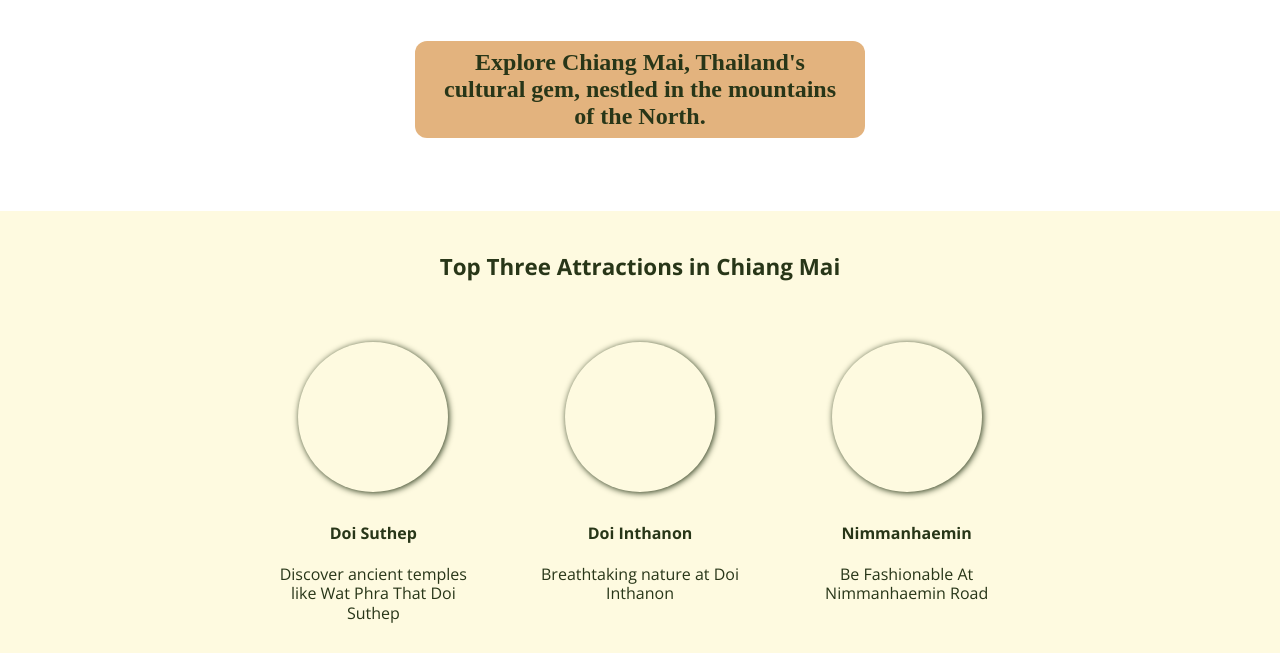
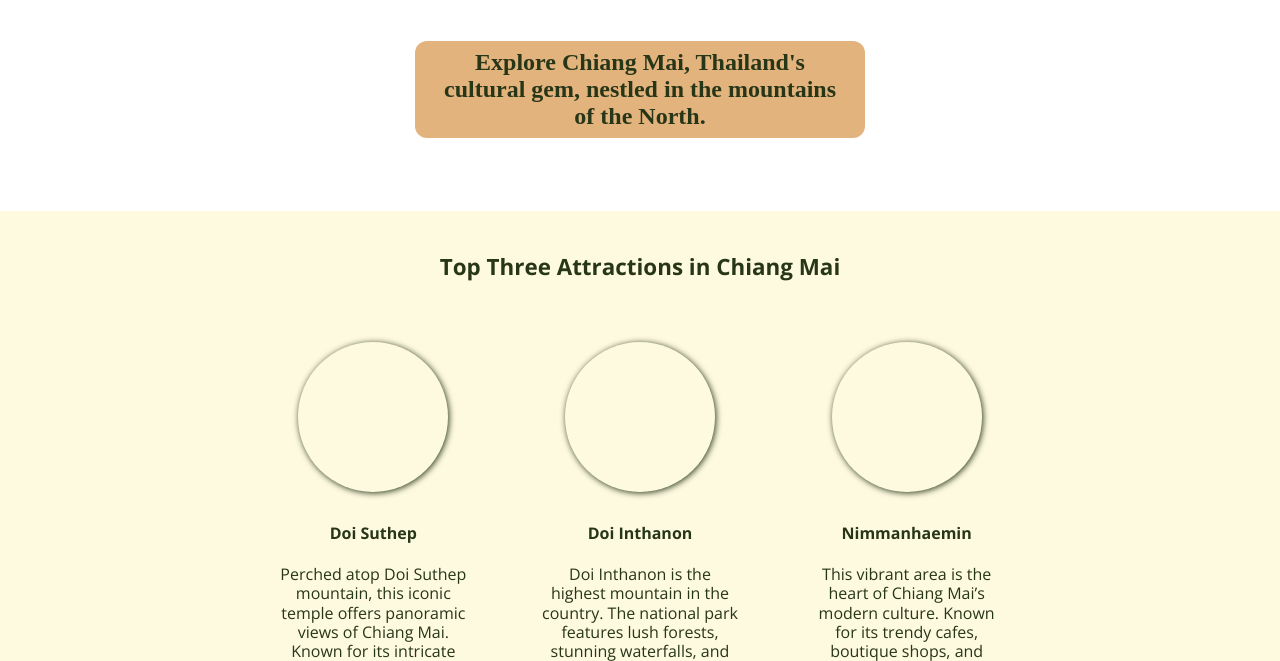
Before and after one commit to ketkrut/Hometown-Homepage, a website built with Vite: page index.html in a window 1280 px wide. Shown: the part 139-800 px from the top of the page. Built offline with nearby package versions, Linux system fonts and the light colour scheme; files whose address does not match are found by name; a web font is replaced by a local one.

Commit message:
Update index.html

```diff
--- a/index.html
+++ b/index.html
@@ -19,17 +19,17 @@
                 <div class="attractions-type">
                     <div id="attractions-mountains-img" class="attractions-img"></div>
                     <h4 class="attractions-title">Doi Suthep</h4>
-                    <p class="attractions-description">Discover ancient temples like Wat Phra That Doi Suthep</p>
+                    <p class="attractions-description">Perched atop Doi Suthep mountain, this iconic temple offers panoramic views of Chiang Mai. Known for its intricate architecture and spiritual significance, it's a must-see destination for anyone visiting the city.</p>
                 </div>
                 <div class="attractions-type">
                     <div id="attractions-doiinthanon-img" class="attractions-img"></div>
                     <h4 class="attractions-title">Doi Inthanon</h4>
-                    <p class="attractions-description">Breathtaking nature at Doi Inthanon</p>
+                    <p class="attractions-description">Doi Inthanon is the highest mountain in the country. The national park features lush forests, stunning waterfalls, and scenic hiking trails. Visitors can also explore the beautiful twin pagodas dedicated to the King and Queen, surrounded by vibrant gardens.</p>
                 </div>
                 <div class="attractions-type">
                     <div id="attractions-nimmanhaemin-img" class="attractions-img"></div>
                     <h4 class="attractions-title">Nimmanhaemin</h4>
-                    <p class="attractions-description">Be Fashionable At Nimmanhaemin Road</p>
+                    <p class="attractions-description">This vibrant area is the heart of Chiang Mai’s modern culture. Known for its trendy cafes, boutique shops, and bustling nightlife, Nimmanhaemin Road is a perfect spot to experience the city's contemporary vibe.</p>
                 </div>
             </div>
         </div>
```
